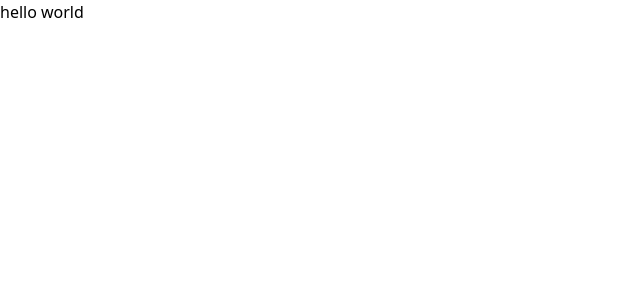
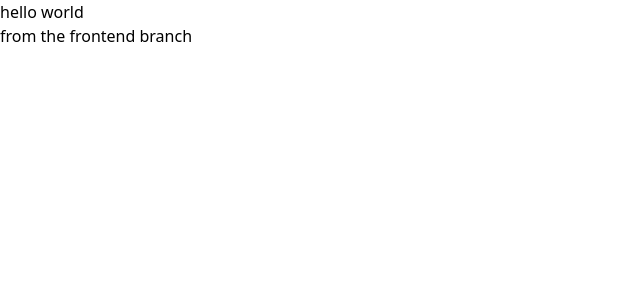
Before and after one commit to skeby/Code-Crushers, a React (Vite) app in the folder frontend/: page / in a window 1280 px wide. Shown: the top 300 px of the page, without its empty margins (0-640 px from the left). Built offline with nearby package versions, Linux system fonts and the light colour scheme.

Commit message:
created the frontend branch

```diff
--- a/frontend/src/App.tsx
+++ b/frontend/src/App.tsx
@@ -3,7 +3,11 @@ function App() {
 
   return (
     <>
-     <h2 className='text-red-300 text-2xl ' >hello world</h2>
+     <h2 className='text-red-300 text-2xl ' >hello world
+      <p>
+        from the frontend branch
+      </p>
+     </h2>
     </>
   )
 }
```
